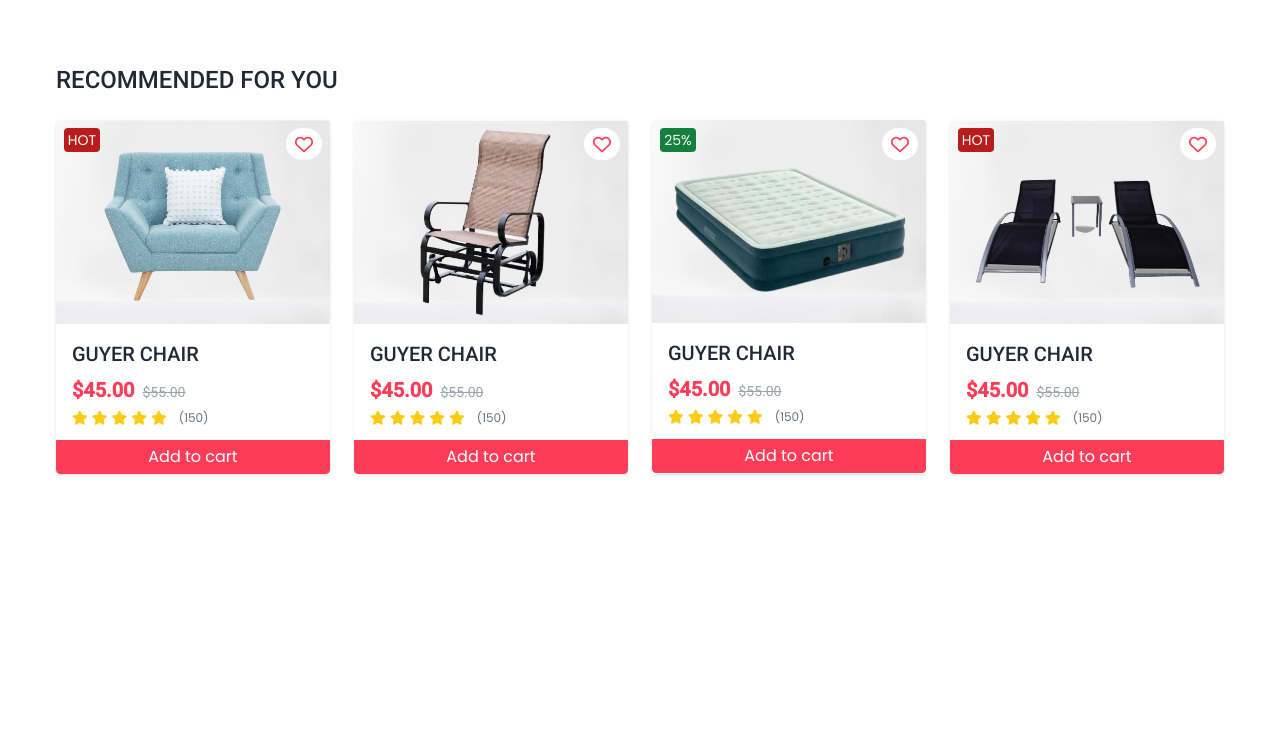
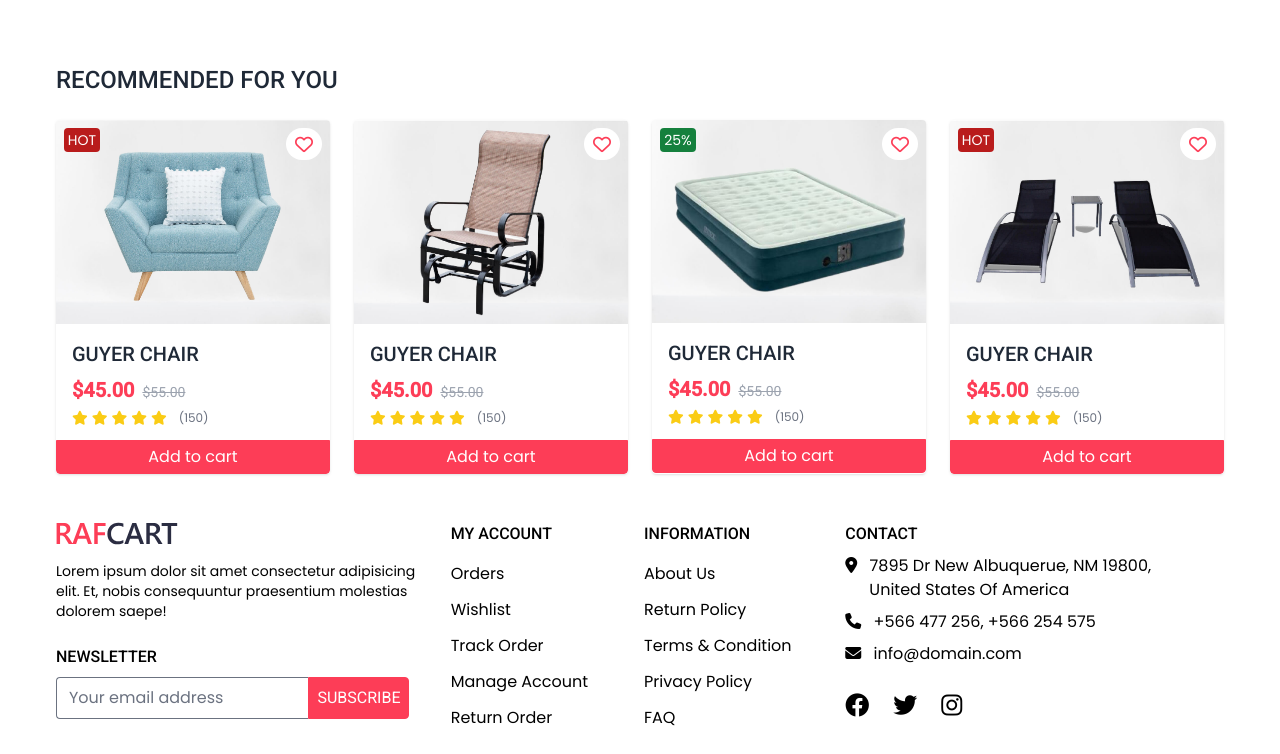
Before and after one commit to ShahadatShijan/Ecommerce-website, a website: page src/index.html in a window 1280 px wide. Shown: the part 2956-3710 px from the top of the page. Before the commit the page ends 3494 px from the top, so only its background shows below. Drawn offline with Linux system fonts and the light colour scheme.

Commit message:
create footer section

```diff
--- a/src/index.html
+++ b/src/index.html
@@ -696,10 +696,10 @@
     <!-- ad section end here  -->
 
     <!-- recommended section start here -->
-    <div class="container pb-16">
+    <div class="container pb-8">
         <h2 class="text-2xl font-medium text-gray-800 uppercase mb-6">recommended for you</h2>
         <!-- product grid  -->
-        <div class="grid grid-cols-2 lg:grid-cols-4 gap-6">
+        <div class="grid md:grid-cols-2 lg:grid-cols-4 gap-6">
             <!-- single product -->
             <div class="bg-white shadow rounded overflow-hidden group">
                 <!-- product image  -->
@@ -920,9 +920,102 @@
     </div>
     <!-- recommended section end here  -->
 
+    <!-- footer section start here  -->
+    <div class="container">
+        <div class="flex gap-4 justify-between py-4">
+            <div class="flex-1">
+                <img src="../images/logo.svg" alt="">
+                <p class="py-4 text-sm">Lorem ipsum dolor sit amet consectetur adipisicing elit. Et, nobis consequuntur praesentium molestias dolorem saepe!</p>
+                <div>
+                    <h3 class="text-base uppercase font-medium py-2">newsletter</h3>
+                    <div class="flex">
+                        <input type="email" class="w-2/3 border border-r-0  rounded-l focus:ring-0 focus:border-primary outline-none " name="" placeholder="Your email address" id="">
+                        <button class="border border-primary uppercase px-2 font-roboto text-white bg-primary hover:text-primary hover:bg-white transition rounded-r">subscribe</button>
+                    </div>
+                </div>
+            </div>
+            <div class="flex-1">
+                <div class="flex justify-between gap-2">
+                    <div class="flex-1">
+                        <div class="mb-4">
+                            <h3 class="uppercase mb-2 text-base font-medium">my account</h3>
+                        </div>
+                        <div class="space-y-3">
+                            <div>
+                                <a href="#" class="hover:text-primary">Orders</a>
+                            </div>
+                            <div>
+                                <a href="#" class="hover:text-primary">Wishlist</a>
+                            </div>
+                            <div>
+                                <a href="#" class="hover:text-primary">Track Order</a>
+                            </div>
+                            <div>
+                                <a href="#" class="hover:text-primary">Manage Account</a>
+                            </div>
+                            <div>
+                                <a href="#" class="hover:text-primary">Return Order</a>
+                            </div>
+                        </div>
+                    </div>
+                    <div class="flex-1">
+                        <div class="mb-4">
+                            <h3 class="uppercase mb-2 text-base font-medium">information</h3>
+                        </div>
+                        <div class="space-y-3">
+                            <div>
+                                <a href="#" class="hover:text-primary">About Us</a>
+                            </div>
+                            <div>
+                                <a href="#" class="hover:text-primary">Return Policy</a>
+                            </div>
+                            <div>
+                                <a href="#" class="hover:text-primary">Terms & Condition</a>
+                            </div>
+                            <div>
+                                <a href="#" class="hover:text-primary">Privacy Policy</a>
+                            </div>
+                            <div>
+                                <a href="#" class="hover:text-primary">FAQ</a>
+                            </div>
+                        </div>
+                        </div>
+                </div>
 
+            </div>
+            <div class="flex-1">
+                <h4 class="uppercase mb-2 text-base font-medium">Contact</h4>
+                <div>
+                    <p class="my-2">
+                        <span class="icn"><i class="fas fa-map-marker-alt pr-2"></i></span>
 
-
+                        7895 Dr New Albuquerue, NM 19800, <br>
+                        <span class="pl-6"> United States Of America</span>
+                    </p>
+                    <p class="my-2">
+                        <span class=""><i class="fas fa-phone pr-2"></i></span>
+                        +566 477 256, +566 254 575
+                    </p>
+                    <p class="my-2">
+                        <span class=""><i class="fas fa-envelope pr-2"></i></span>
+                        info@domain.com
+                    </p>
+                </div>
+                <div class="flex space-x-6 py-4">
+                    <div>
+                        <a href="#" class="text-2xl"><i class="fa-brands fa-facebook"></i></a>
+                    </div>
+                    <div>
+                        <a href="#" class="text-2xl"><i class="fa-brands fa-twitter"></i></a>
+                    </div>
+                    <div>
+                        <a href="#" class="text-2xl"><i class="fa-brands fa-instagram"></i></a>
+                    </div>
+                </div>
+            </div>
+        </div>
+    </div>
+    <!-- footer section end  -->
 
 </body>
 </html>
```
Also changed, not shown: dist/output.css.
